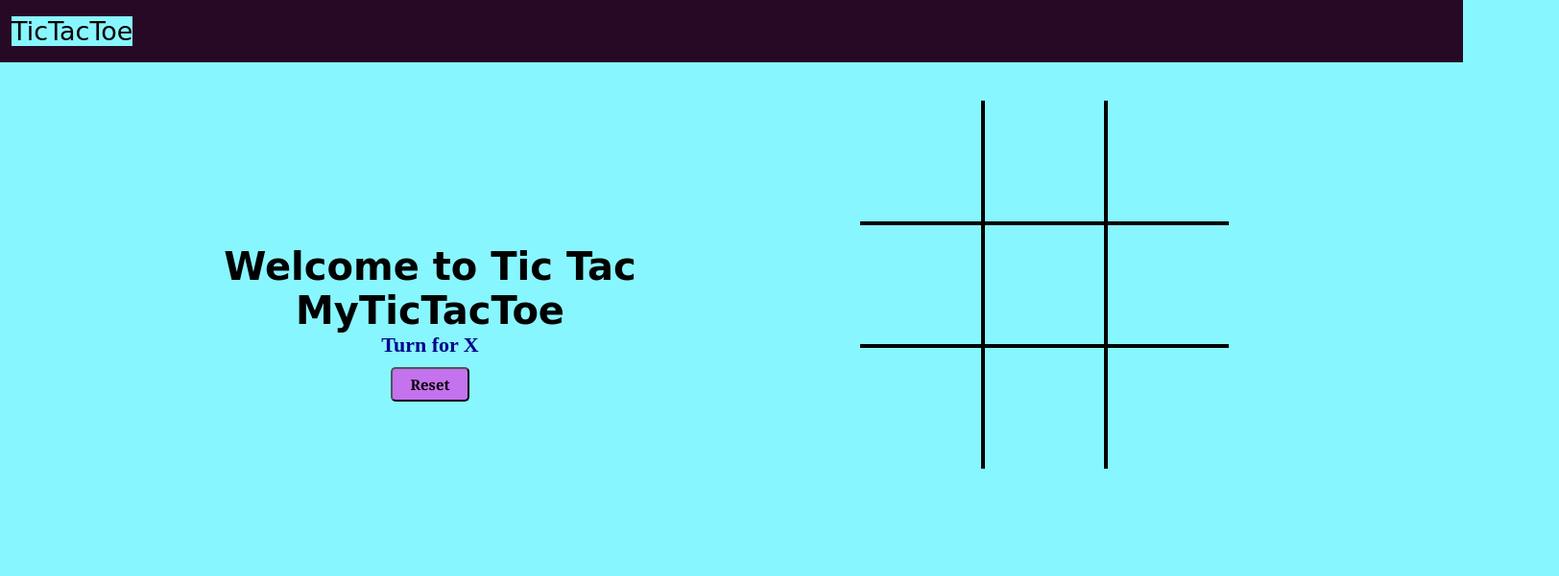
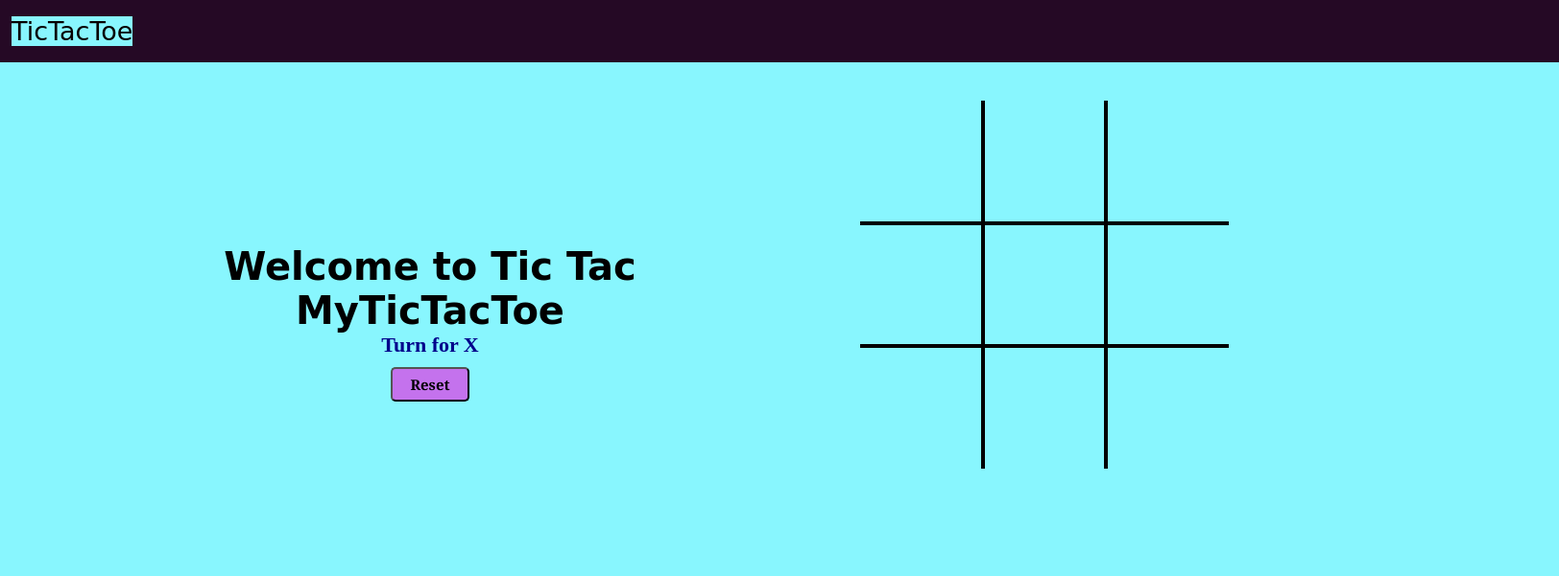
Before and after one commit to AnchalPandey29/Tic-Tac-Toe, a plain HTML site: page index.html in a window 1280 px wide. Shown: the whole page at 96% size, 1624 px wide, since content can reach past the window. Drawn offline with Linux system fonts and the light colour scheme; a web font is replaced by a local one.

Commit message:
Update style.css

```diff
--- a/style.css
+++ b/style.css
@@ -9,7 +9,7 @@ nav{
     background-color: rgb(37, 9, 37);
     color: rgb(7, 1, 1);
     height: 65px;
-    width:1500px;
+    width:1600px;
     font-size: 27px;
     display: flex;
     align-items: center;
```
